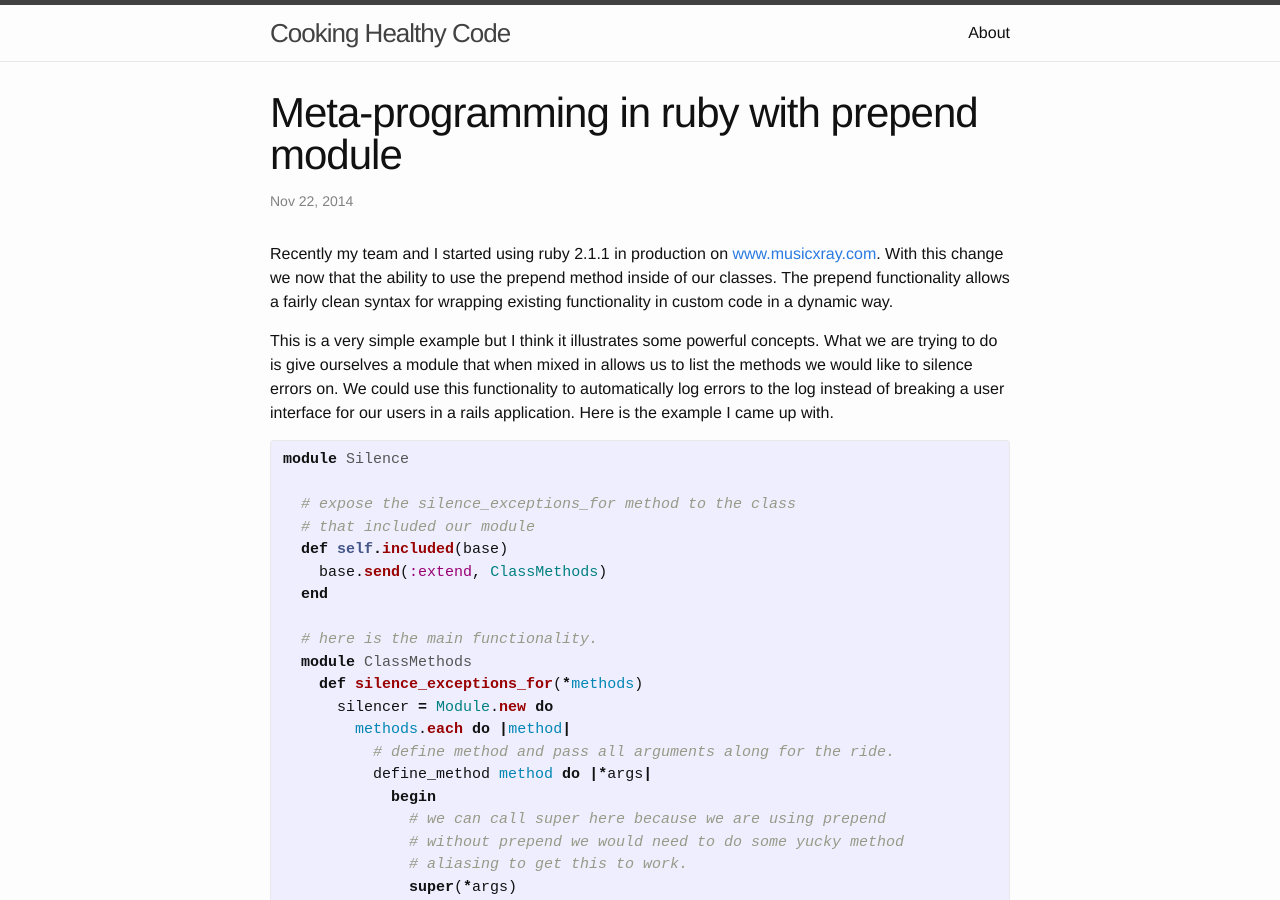
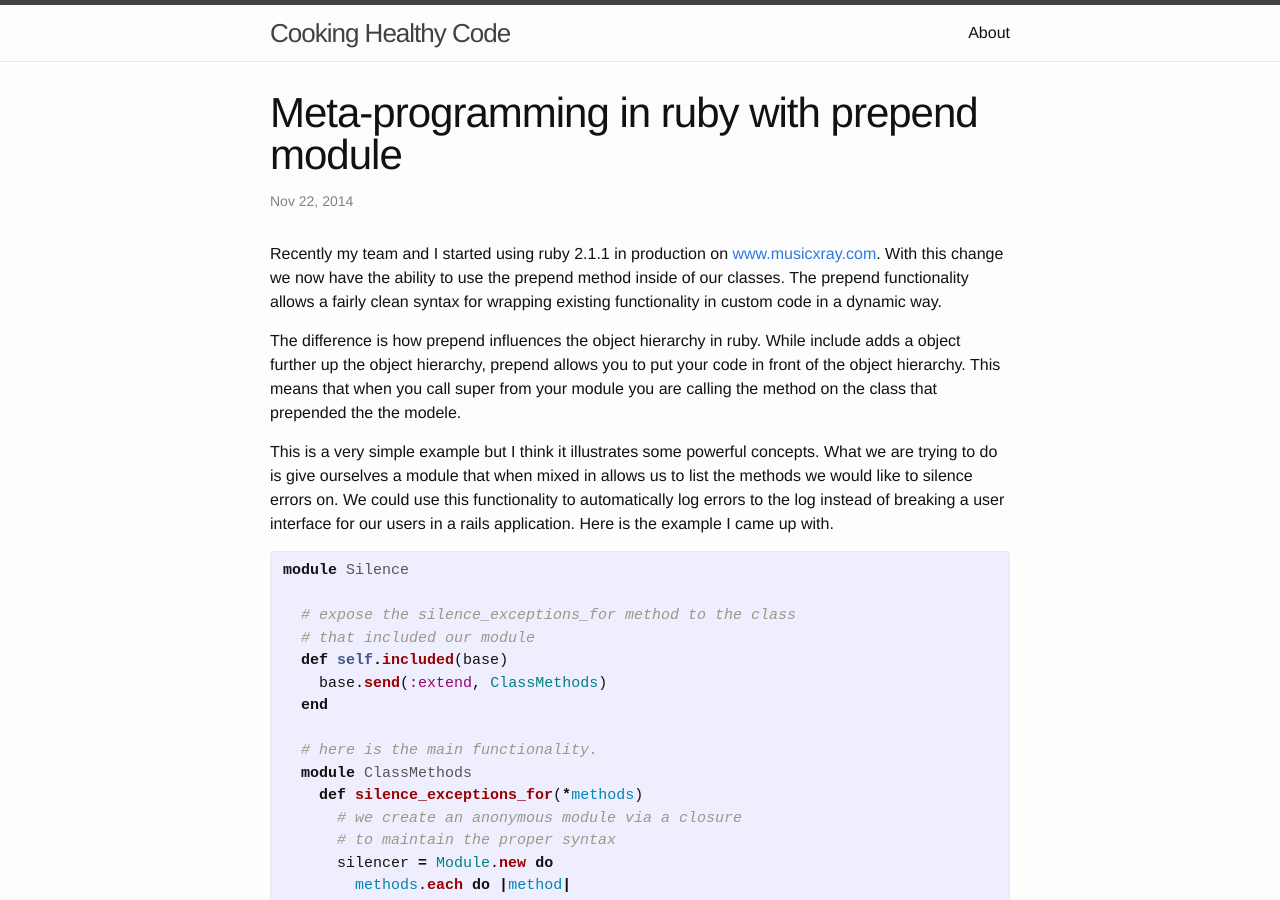
Before and after one commit to johnnyiller/johnnyiller.github.io, a Jekyll site: the page built from _posts/2014-11-22-prepend-module-example.markdown, in a window 1280 px wide and 900 px high. Built offline with Jekyll 4.4.1, drawn with Linux system fonts in a browser that asks for light colours; comment, search, counter and statistics services are not loaded; some of the changed text lies outside the part shown.

Commit message:
prepend module change

```diff
--- a/_posts/2014-11-22-prepend-module-example.markdown
+++ b/_posts/2014-11-22-prepend-module-example.markdown
@@ -6,7 +6,9 @@ comments: true
 categories: ruby rails metaprogramming module prepend
 ---
 
-Recently my team and I started using ruby 2.1.1 in production on [www.musicxray.com](https://www.musicxray.com).  With this change we now that the ability to use the prepend method inside of our classes.  The prepend functionality allows a fairly clean syntax for wrapping existing functionality in custom code in a dynamic way.
+Recently my team and I started using ruby 2.1.1 in production on [www.musicxray.com](https://www.musicxray.com).  With this change we now have the ability to use the prepend method inside of our classes.  The prepend functionality allows a fairly clean syntax for wrapping existing functionality in custom code in a dynamic way.
+
+The difference is how prepend influences the object hierarchy in ruby.  While include adds a object further up the object hierarchy, prepend allows you to put your code in front of the object hierarchy.  This means that when you call super from your module you are calling the method on the class that prepended the the modele.
 
 This is a very simple example but I think it illustrates some powerful concepts.  What we are trying to do is give ourselves a module that when mixed in allows us to list the methods we would like to silence errors on.  We could use this functionality to automatically log errors to the log instead of breaking a user interface for our users in a rails application.  Here is the example I came up with.
 
@@ -23,6 +25,8 @@ module Silence
   # here is the main functionality.
   module ClassMethods
     def silence_exceptions_for(*methods)
+      # we create an anonymous module via a closure
+      # to maintain the proper syntax
       silencer = Module.new do
         methods.each do |method|
           # define method and pass all arguments along for the ride.
@@ -76,4 +80,4 @@ puts tc.test_method3("woot")
 
 {% endhighlight %}
 
-I find this method of method wrapping much cleaner than using method alias, what do you think?
+I find this method of method wrapping much cleaner than using [method alias](https://github.com/rails/rails/blob/3-2-stable/activesupport/lib/active_support/memoizable.rb), what do you think?
```
